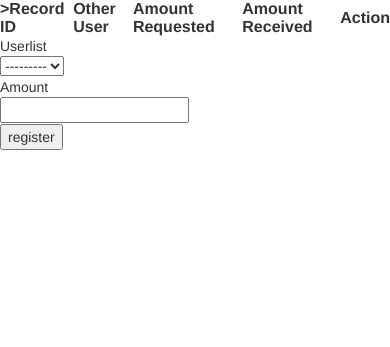
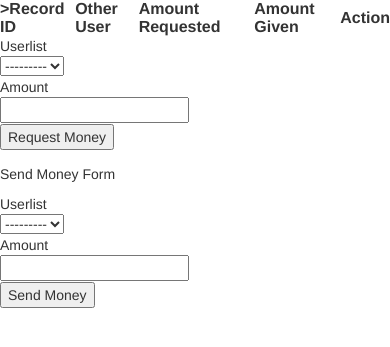
Before and after one commit to deepsen839/transaction, a Django app: page /userprofile/ in a window 390 px wide. Shown: the top 347 px of the page. Run offline with Django 4.2, Linux system fonts and the light colour scheme; a user stored in the database is signed in; data comes from the database, SQL or seed files in the repository; lists and menus that the app fills with data are empty.

Commit message:
snding money from one to another

```diff
--- a/templates/profile.html
+++ b/templates/profile.html
@@ -56,7 +56,7 @@
                 <th>>Record ID</th>
                 <th>Other User</th>
                 <th>Amount Requested</th>
-                <th>Amount Received</th>
+                <th>Amount Given</th>
                 <th>Action</th>
             </tr>
             {% if transaction_record %}
@@ -103,7 +103,22 @@
             <div class="col-sm-4">{{field.errors}}</div>
         </div>
         {% endfor %}
-        <input type="submit" value="register"/>
+        <input type="submit" value="Request Money"/>
     </form>
+    <p>Send Money Form</p>
+
+    <form method="POST" name="sendMoneyForm" novalidate="True" action="{% url 'sendmoney' %}">
+        {% csrf_token %}
+
+        {% for field in sendMoneyForm %}
+        <div class="row">
+            <div class="col-sm-4">{{field.label}}</div>
+            <div class="col-sm-4">{{field}}</div>
+            <div class="col-sm-4">{{field.errors}}</div>
+        </div>
+        {% endfor %}
+        <input type="submit" value="Send Money"/>
+    </form>
+
     </body>
     </html>
--- a/transactionapp/forms.py
+++ b/transactionapp/forms.py
@@ -28,3 +28,14 @@ class ProfileForm(forms.Form):
 class userloginForm(forms.Form):
     username = forms.CharField(max_length=200,required=True)
     password = forms.CharField(widget=forms.PasswordInput(),required=True,error_messages={'required': 'Please enter correct password'})
+
+
+class ProfilesendMoneyForm(forms.Form):
+    userlist=forms.ModelChoiceField(queryset=None)
+    amount = forms.CharField(required=True)
+    def __init__(self,user,*args, **kwargs):
+        super().__init__(*args, **kwargs)
+        self.user = user
+        superuseradmin = User.objects.filter(is_superuser=1).first()
+        # super(ProfileForm, self).__init__(*args, **kwargs)
+        self.fields['userlist'].queryset = User.objects.exclude(id__in=(self.user.id,superuseradmin.id)).all()
--- a/transactionapp/views.py
+++ b/transactionapp/views.py
@@ -45,11 +45,12 @@ def userlogin(request):
 def userlogout(request):
     logout(request)
     return redirect('/')
+
 @login_required
 def user_profile(request):
     profile_form = ProfileForm(request.user,request.POST or None)
+    sendMoneyForm = ProfilesendMoneyForm(request.user)
     transaction_record_for_user = UserProfile.objects.filter(Q(user_id=request.user.id)| Q(other_id=request.user.id)).all()
-    print(transaction_record_for_user.count())
     if request.method =='POST':
         if profile_form.is_valid():
             user = UserProfile(
@@ -59,7 +60,23 @@ def user_profile(request):
             )
             user.save()
             return redirect('/userprofile/')
-    return render(request,'profile.html',{'transaction_record':transaction_record_for_user,'transaction_form':profile_form})
+    return render(request,'profile.html',{'transaction_record':transaction_record_for_user,'transaction_form':profile_form,'sendMoneyForm':sendMoneyForm})
+
+
+@login_required
+def send_money(request):
+    sendMoneyForm = ProfilesendMoneyForm(request.user,request.POST or None)
+    if request.method =='POST':
+        if sendMoneyForm.is_valid():
+            sendfrom = User.objects.filter(pk=request.user.id).first()
+            sentto= User.objects.filter(pk=request.POST.get('userlist')).first()
+            user1 = UserProfile(
+            user = sendfrom,
+            other=sentto,
+            amount_given=sendMoneyForm.cleaned_data['amount'],
+            )
+            user1.save()
+    return redirect('/userprofile/')
 
 
 def savetransaction(request):
@@ -72,8 +89,13 @@ def savetransaction(request):
         if accepted == '0':
             return HttpResponse(json.dumps({'response':200,'success':True}),content_type="application/json")
         elif accepted == '1':
-            receiver = UserDetails.objects.filter(user=userprofile.user).first()
-            payee = UserDetails.objects.filter(user=userprofile.other).first()
+            if userprofile.amount_requested > 0:
+                receiver = UserDetails.objects.filter(user=userprofile.user).first()
+                payee = UserDetails.objects.filter(user=userprofile.other).first()
+            if userprofile.amount_given > 0:
+                 payee = UserDetails.objects.filter(user=userprofile.user).first()
+                 receiver = UserDetails.objects.filter(user=userprofile.other).first()
+
             superuser = User.objects.filter(is_superuser=1).first()
             superuserdetails = UserDetails.objects.filter(user=superuser).first()
             from_user_charge_percentage = receiver_user_charge_percentage = 0
@@ -87,38 +109,87 @@ def savetransaction(request):
             else:
                 receiver_user_charge_percentage = 3
 
-            from_user_charge = (userprofile.amount_requested*from_user_charge_percentage)/100
-            to_user_charge = (userprofile.amount_requested*receiver_user_charge_percentage)/100
-            transaction_between_payee_and_receiver =Transaction(from_user = userprofile.user,
-            to_user = userprofile.other,
-            transaction_amount = userprofile.amount_requested,
-            from_user_charge = from_user_charge,
-            to_user_charge = to_user_charge,
-            from_user_percentage = from_user_charge_percentage,
-            to_user_percentage = receiver_user_charge_percentage
-            )
-            transaction_between_payee_and_receiver.save()
 
-            superuser = User.objects.filter(is_superuser=1).first()
-            superuser_received_from_payee = SuperUserReceived(
-                from_user=userprofile.user,
-                amount = from_user_charge,
-                charges = from_user_charge_percentage,
-                tarnsaction_id_id=transaction_between_payee_and_receiver.id,
-            )
-            superuser_received_from_payee.save()
-            superuser_received_from_receiver = SuperUserReceived(
-                from_user=userprofile.other,
-                amount = to_user_charge,
-                charges = receiver_user_charge_percentage,
-                tarnsaction_id_id=transaction_between_payee_and_receiver.id,
-            )
-            superuser_received_from_receiver.save()
-            payee.wallet_amount = payee.wallet_amount-(from_user_charge+userprofile.amount_requested)
-            payee.save()
+            if userprofile.amount_requested > 0:
+                print('1111111111')
+                from_user_charge = (userprofile.amount_requested*from_user_charge_percentage)/100
+                to_user_charge = (userprofile.amount_requested*receiver_user_charge_percentage)/100
+                transaction_between_payee_and_receiver =Transaction(from_user = userprofile.user,
+                to_user = userprofile.other,
+                transaction_amount = userprofile.amount_requested,
+                from_user_charge = from_user_charge,
+                to_user_charge = to_user_charge,
+                from_user_percentage = from_user_charge_percentage,
+                to_user_percentage = receiver_user_charge_percentage
+                )
+                transaction_between_payee_and_receiver.save()
 
-            receiver.wallet_amount = (receiver.wallet_amount+userprofile.amount_requested)-to_user_charge
-            receiver.save()
-            superuserdetails.wallet_amount = superuserdetails.wallet_amount+to_user_charge+from_user_charge
-            superuserdetails.save()
+                superuser = User.objects.filter(is_superuser=1).first()
+                superuser_received_from_payee = SuperUserReceived(
+                    from_user=userprofile.user,
+                    amount = from_user_charge,
+                    charges = from_user_charge_percentage,
+                    tarnsaction_id_id=transaction_between_payee_and_receiver.id,
+                )
+                superuser_received_from_payee.save()
+                superuser_received_from_receiver = SuperUserReceived(
+                    from_user=userprofile.other,
+                    amount = to_user_charge,
+                    charges = receiver_user_charge_percentage,
+                    tarnsaction_id_id=transaction_between_payee_and_receiver.id,
+                )
+                superuser_received_from_receiver.save()
+                payee.wallet_amount = payee.wallet_amount-(from_user_charge+userprofile.amount_requested)
+                payee.save()
+
+                receiver.wallet_amount = (receiver.wallet_amount+userprofile.amount_requested)-to_user_charge
+                receiver.save()
+                superuserdetails.wallet_amount = superuserdetails.wallet_amount+to_user_charge+from_user_charge
+                superuserdetails.save()
+
+            # =========================
+
+            if userprofile.amount_given > 0:
+                print('22222222222')
+                from_user_charge = (userprofile.amount_given*from_user_charge_percentage)/100
+                to_user_charge = (userprofile.amount_given*receiver_user_charge_percentage)/100
+                transaction_between_payee_and_receiver =Transaction(from_user = userprofile.user,
+                to_user = userprofile.other,
+                transaction_amount = userprofile.amount_given,
+                from_user_charge = from_user_charge,
+                to_user_charge = to_user_charge,
+                from_user_percentage = from_user_charge_percentage,
+                to_user_percentage = receiver_user_charge_percentage
+                )
+                transaction_between_payee_and_receiver.save()
+
+                superuser = User.objects.filter(is_superuser=1).first()
+                superuser_received_from_payee = SuperUserReceived(
+                    from_user=userprofile.user,
+                    amount = from_user_charge,
+                    charges = from_user_charge_percentage,
+                    tarnsaction_id_id=transaction_between_payee_and_receiver.id,
+                )
+                superuser_received_from_payee.save()
+                superuser_received_from_receiver = SuperUserReceived(
+                    from_user=userprofile.other,
+                    amount = to_user_charge,
+                    charges = receiver_user_charge_percentage,
+                    tarnsaction_id_id=transaction_between_payee_and_receiver.id,
+                )
+                superuser_received_from_receiver.save()
+                payee.wallet_amount = payee.wallet_amount-(from_user_charge+userprofile.amount_given)
+                payee.save()
+
+                receiver.wallet_amount = (receiver.wallet_amount+userprofile.amount_given)-to_user_charge
+                receiver.save()
+                superuserdetails.wallet_amount = superuserdetails.wallet_amount+to_user_charge+from_user_charge
+                superuserdetails.save()
+
+
+
+
+
+
+
             return HttpResponse(json.dumps({'response':200,'success':True}),content_type="application/json")
```
